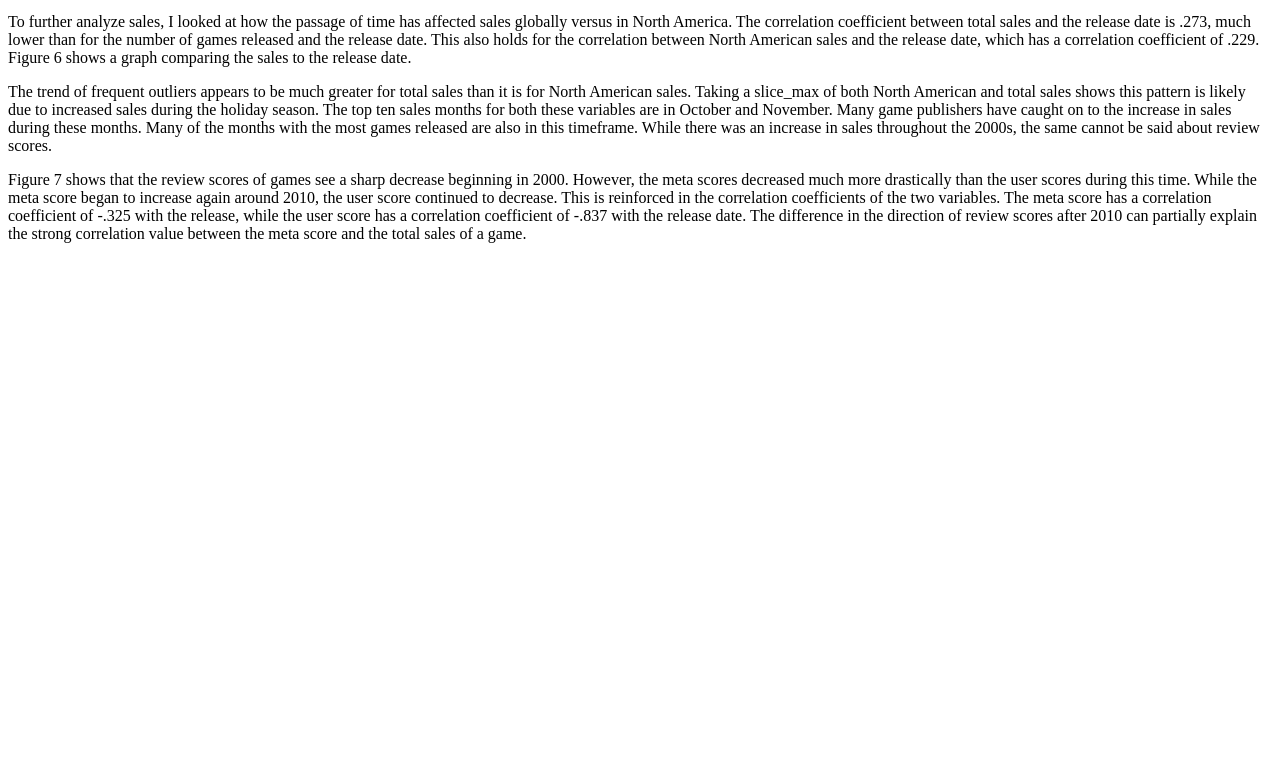
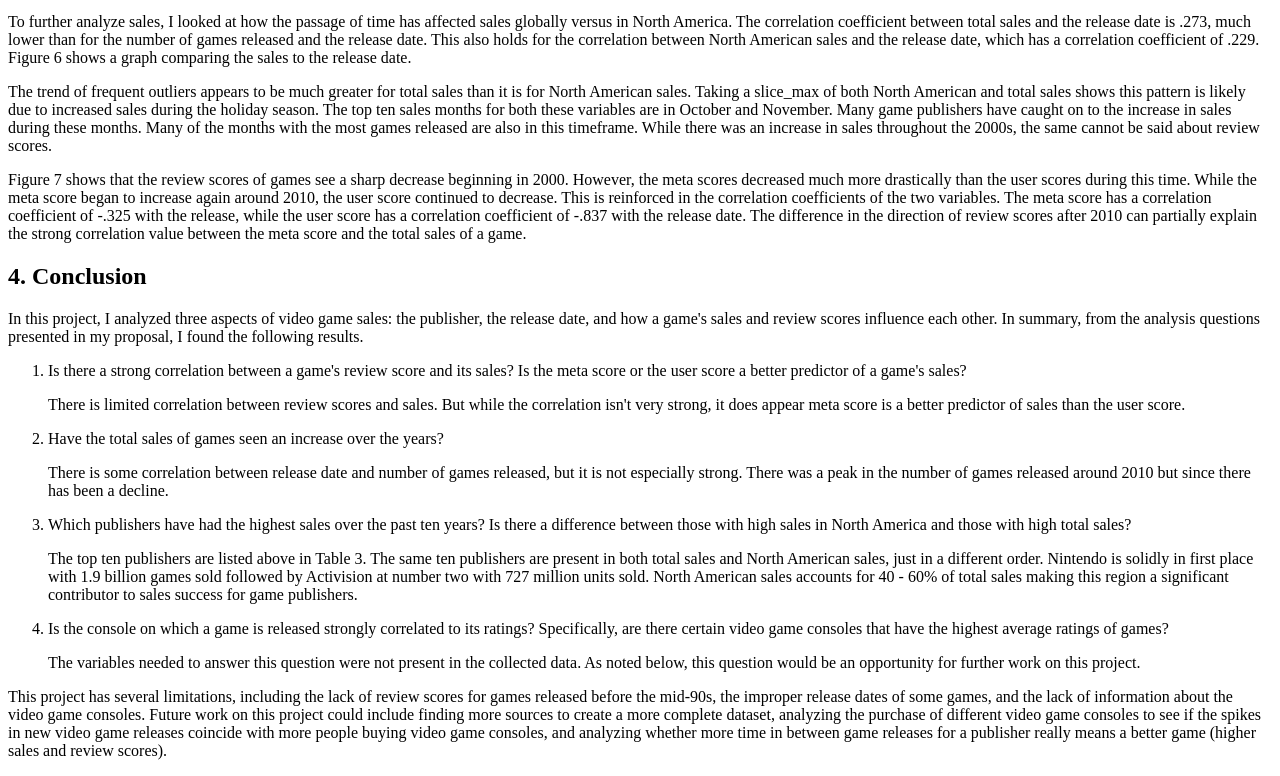
Before and after one commit to lilydosedel/3300-module7, a plain HTML site: page index.html in a window 1280 px wide. Shown: the part 2209-2985 px from the top of the page. Before the commit the page ends 2468 px from the top, so only its background shows below. Drawn offline with Linux system fonts and the light colour scheme.

Commit message:
Update index.html

```diff
--- a/index.html
+++ b/index.html
@@ -57,7 +57,23 @@
             <p>Figure 7 shows that the review scores of games see a sharp decrease beginning in 2000. However, the meta scores decreased much more drastically than the user scores during this time. While the meta score began to increase again around 2010, the user score continued to decrease. This is reinforced in the correlation coefficients of the two variables. The meta score has a correlation coefficient of -.325 with the release, while the user score has a correlation coefficient of -.837 with the release date. The difference in the direction of review scores after 2010 can partially explain the strong correlation value between the meta score and the total sales of a game. </p>
         </section>
         <section id="conclusion">
-
+            <h2>4. Conclusion</h2>
+            <p>In this project, I analyzed three aspects of video game sales: the publisher, the release date, and how a game's sales and review scores influence each other. In summary, from the analysis questions presented in my proposal, I found the following results.</p>
+            <ol>
+                <li>Is there a strong correlation between a game's review score and its sales? Is the meta score or the user score a better predictor of a game's sales?
+                    <p>There is limited correlation between review scores and sales. But while the correlation isn't very strong, it does appear meta score is a better predictor of sales than the user score. </p>
+                </li>
+                <li>Have the total sales of games seen an increase over the years?
+                    <p>There is some correlation between release date and number of games released, but it is not especially strong. There was a peak in the number of games released around 2010 but since there has been a decline. </p>
+                </li>
+                <li>Which publishers have had the highest sales over the past ten years? Is there a difference between those with high sales in North America and those with high total sales?
+                    <p>The top ten publishers are listed above in Table 3. The same ten publishers are present in both total sales and North American sales, just in a different order. Nintendo is solidly in first place with 1.9 billion games sold followed by Activision at number two with 727 million units sold. North American sales accounts for 40 - 60% of total sales making this region a significant contributor to sales success for game publishers.</p>
+                </li>
+                <li>Is the console on which a game is released strongly correlated to its ratings? Specifically, are there certain video game consoles that have the highest average ratings of games?
+                    <p>The variables needed to answer this question were not present in the collected data. As noted below, this question would be an opportunity for further work on this project.</p>
+                </li>
+            </ol>
+            <p>This project has several limitations, including the lack of review scores for games released before the mid-90s, the improper release dates of some games, and the lack of information about the video game consoles. Future work on this project could include finding more sources to create a more complete dataset, analyzing the purchase of different video game consoles to see if the spikes in new video game releases coincide with more people buying video game consoles, and analyzing whether more time in between game releases for a publisher really means a better game (higher sales and review scores). </p>
         </section>
     </main>
     <footer>
```
